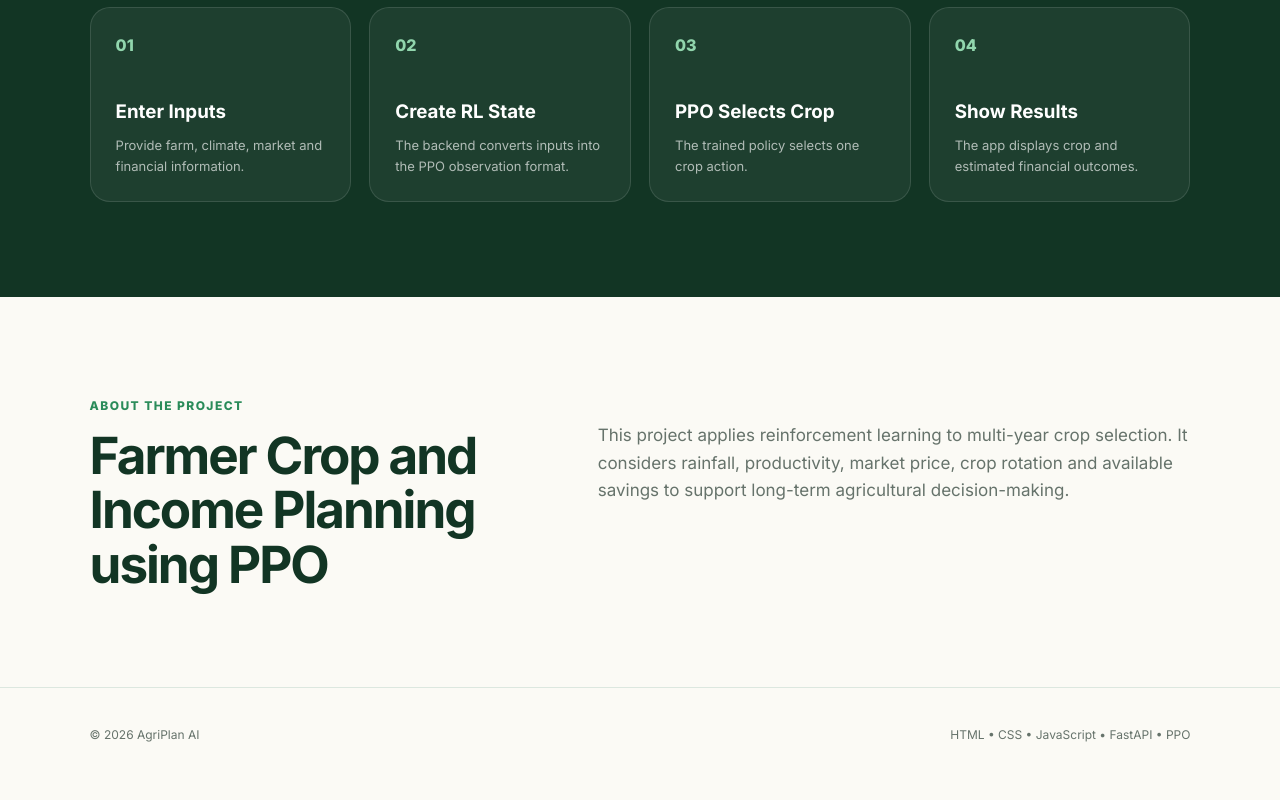
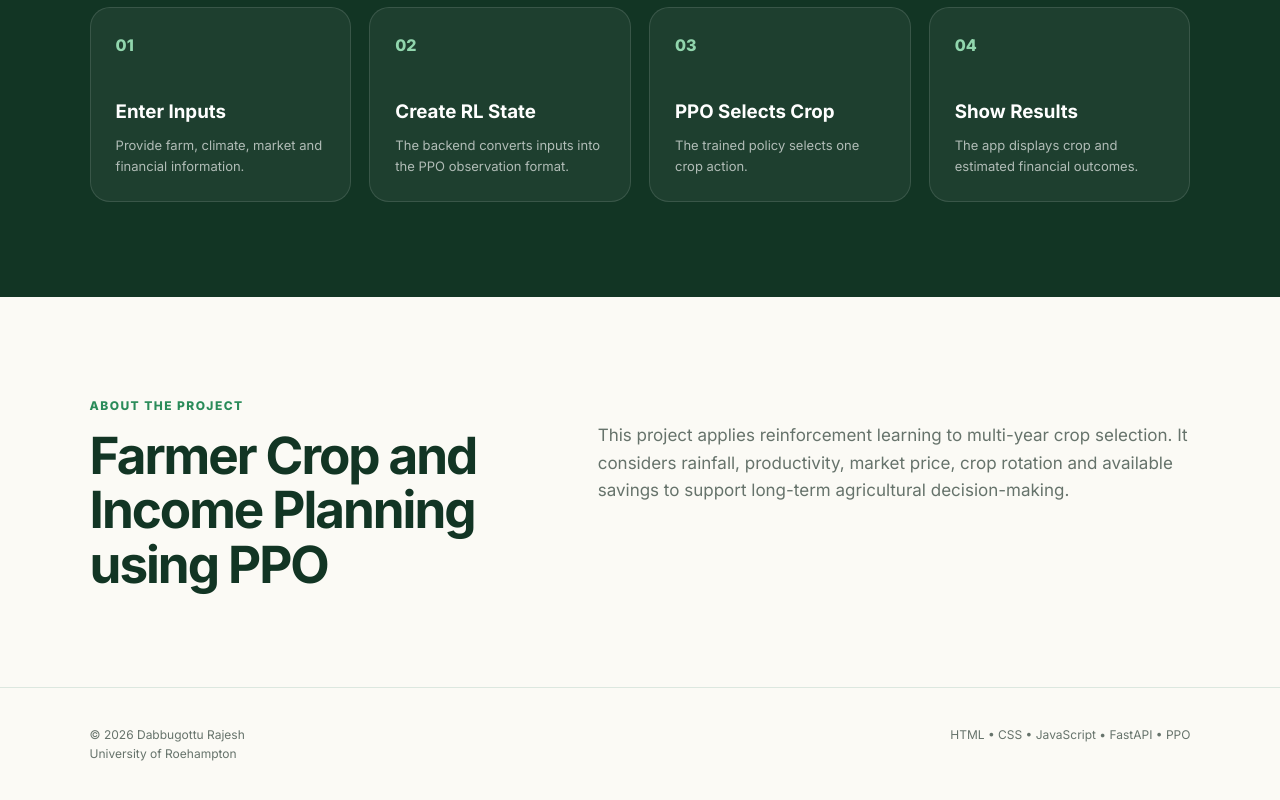
Before and after one commit to rajesh-dabbugottu/farmer-crop-and-income-planning, a plain HTML site: page frontend/index.html in a window 1280 px wide. Shown: the part 1855-2655 px from the top of the page. Drawn offline with Linux system fonts and the light colour scheme.

Commit message:
Update index.html

```diff
--- a/frontend/index.html
+++ b/frontend/index.html
@@ -216,7 +216,7 @@
   </main>
 
   <footer>
-    <p>© <span id="currentYearText"></span> AgriPlan AI</p>
+    <p>© <span id="currentYearText"></span> Dabbugottu Rajesh <br> University of Roehampton </p>
     <p>HTML • CSS • JavaScript • FastAPI • PPO</p>
   </footer>
 
```
